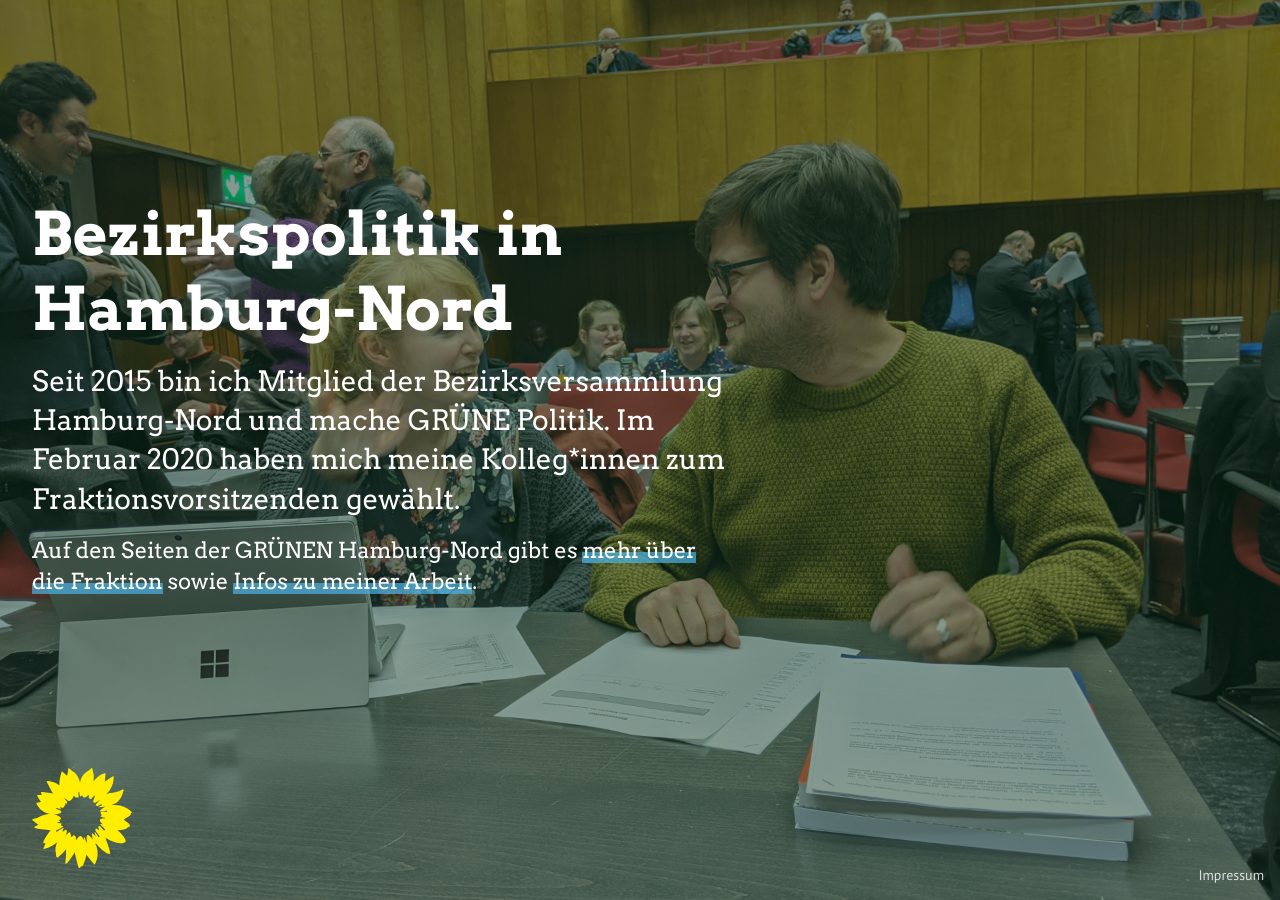
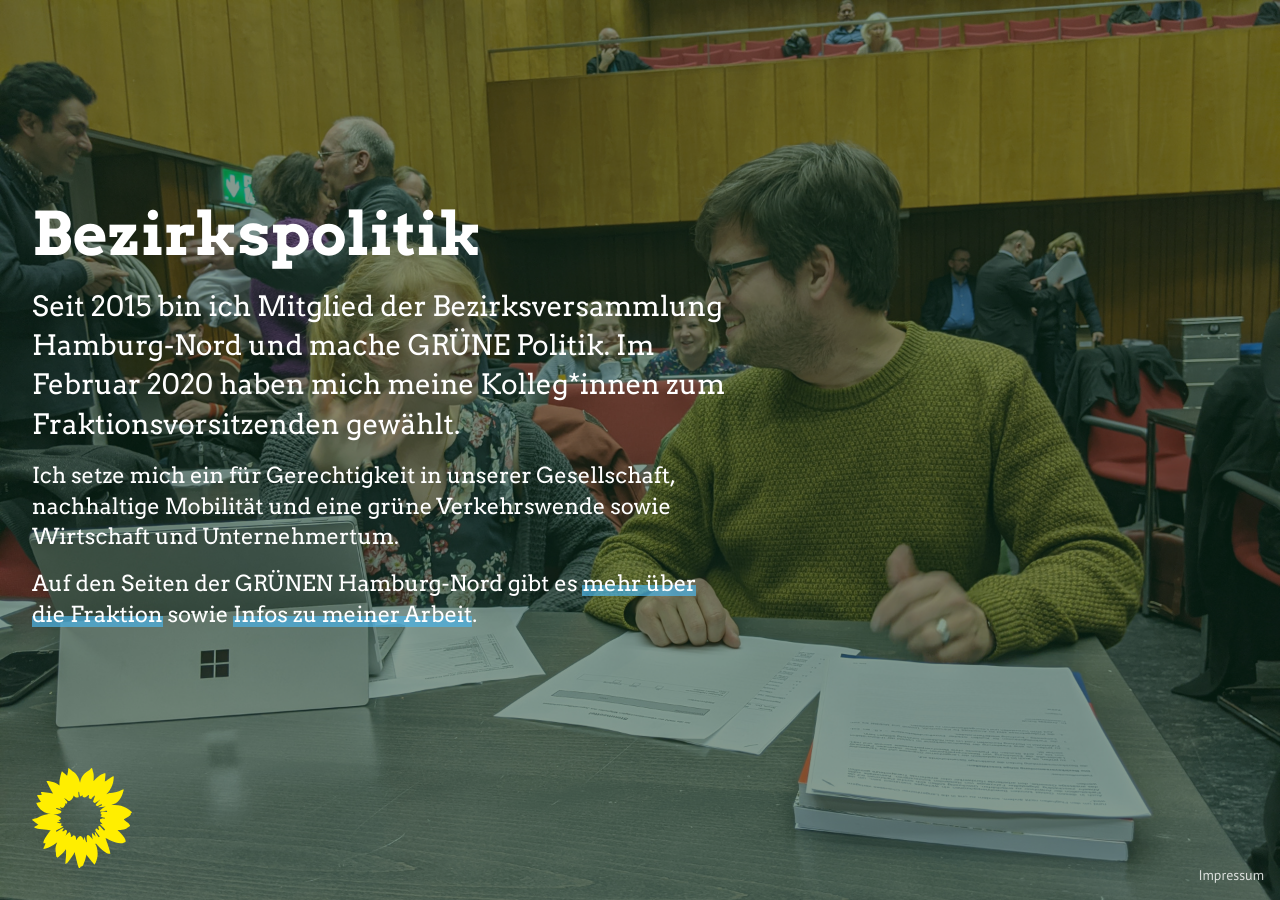
Before and after one commit to tbk303/tbk303.github.com, a Jekyll site: the page built from politik.markdown, in a window 1280 px wide. Built offline with Jekyll 4.4.1, drawn with Linux system fonts in a browser that asks for light colours.

Commit message:
Update politik

```diff
--- a/politik.markdown
+++ b/politik.markdown
@@ -5,10 +5,13 @@ image: politik.jpg
 permalink: politik
 ---
 
-# Bezirkspolitik in Hamburg-Nord
+# Bezirkspolitik
 
 Seit 2015 bin ich Mitglied der Bezirksversammlung Hamburg-Nord und mache GRÜNE Politik.
 Im Februar 2020 haben mich meine Kolleg*innen zum Fraktionsvorsitzenden gewählt.
 
+> Ich setze mich ein für Gerechtigkeit in unserer Gesellschaft, nachhaltige Mobilität und eine grüne Verkehrswende
+> sowie Wirtschaft und Unternehmertum.
+>
 > Auf den Seiten der GRÜNEN Hamburg-Nord gibt es [mehr über die Fraktion](https://gruene-nord.de/wir/fraktion/)
 > sowie [Infos zu meiner Arbeit](https://gruene-nord.de/wir/bezirksabgeordnete/timo-b-kranz/).
```
